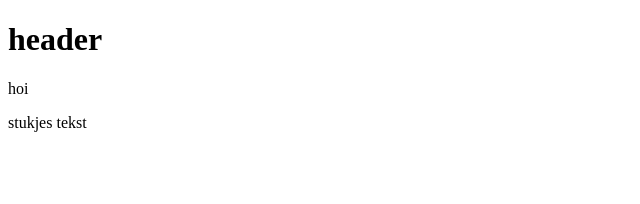
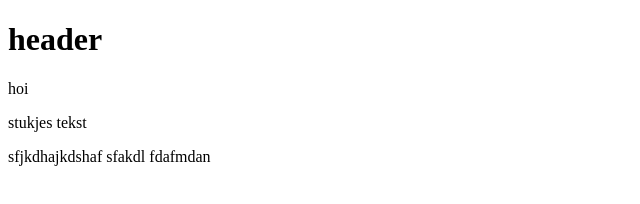
Before and after one commit to PMarcelisROCMN/html-test, a plain HTML site: page index.html in a window 1280 px wide. Shown: the whole page, without its empty margins (0-640 px from the left). Drawn offline with Linux system fonts and the light colour scheme.

Commit message:
random zooi

```diff
--- a/index.html
+++ b/index.html
@@ -11,5 +11,10 @@
     <h1>header</h1>
     <p>hoi</p>
     <p>stukjes tekst</p>
+
+    sfjkdhajkdshaf
+
+    sfakdl
+    fdafmdan
 </body>
 </html>
```
